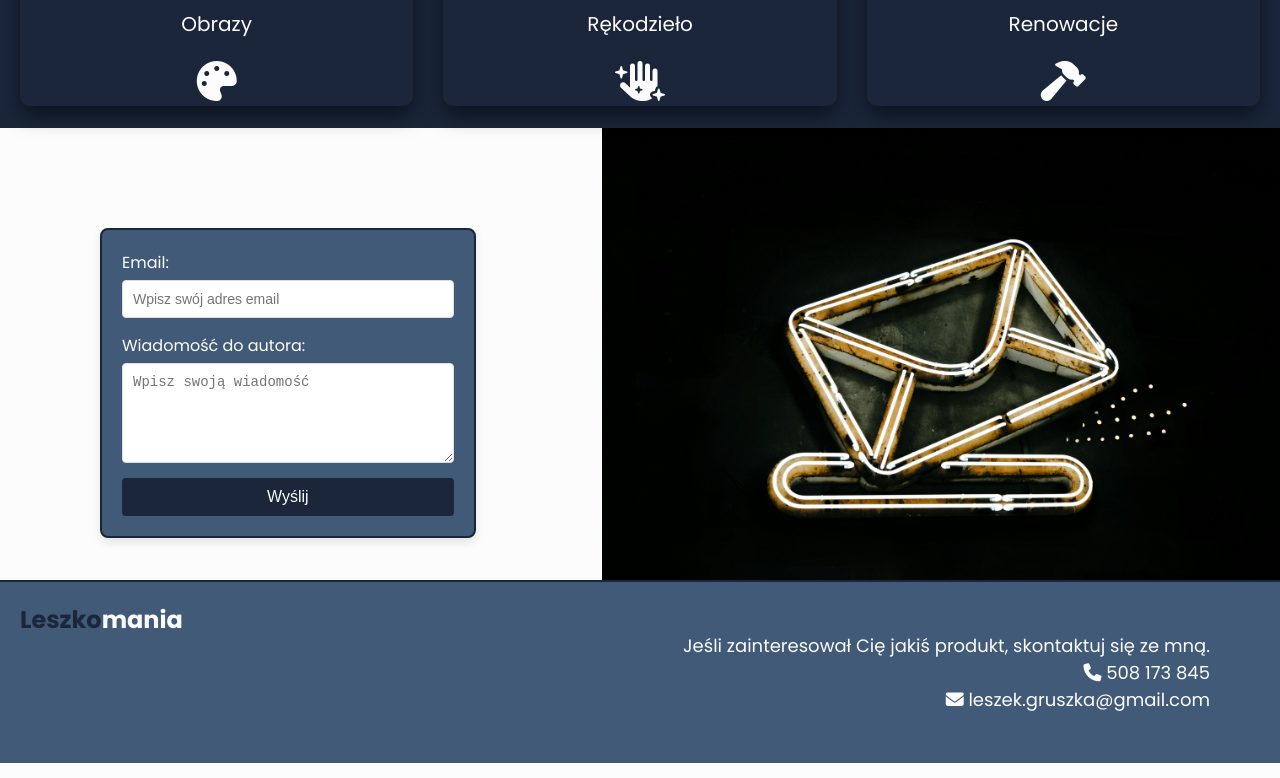
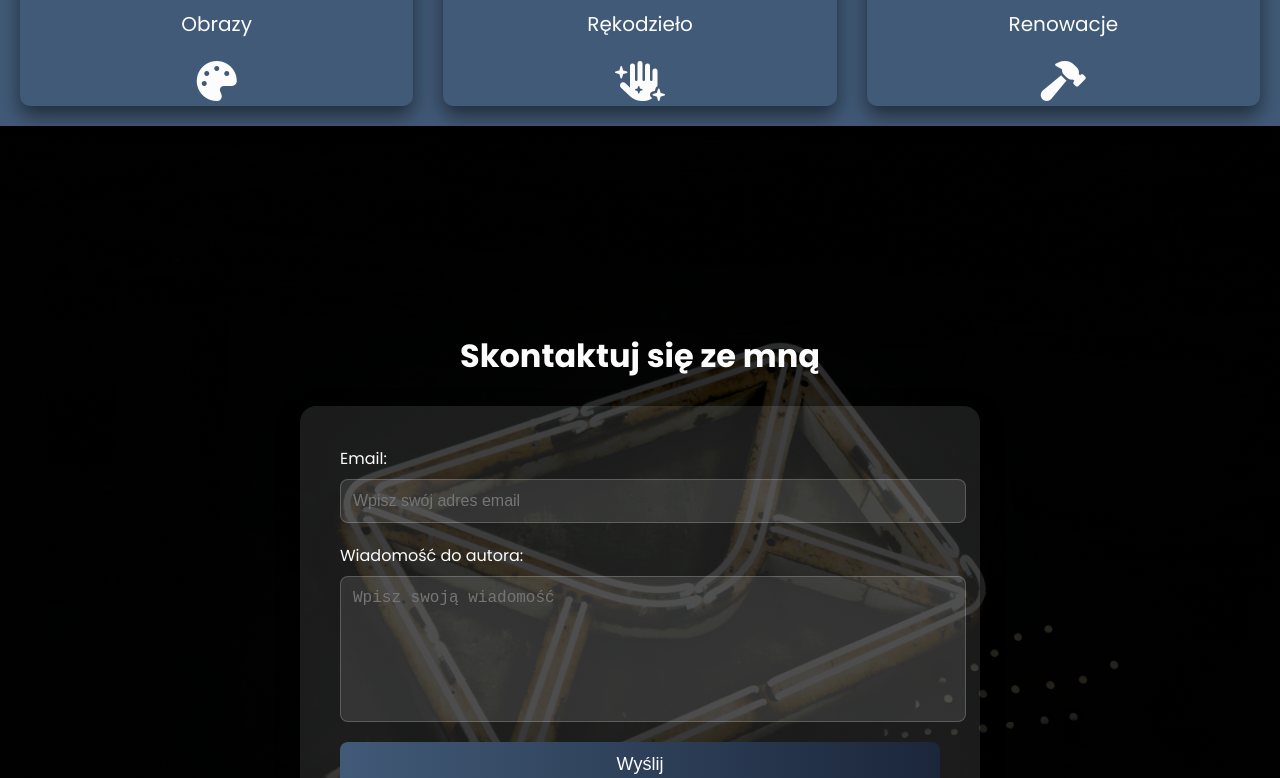
Before and after one commit to korneliagruszka/leszkomania, a React (Create React App) app: page / in a window 1280 px wide. Shown: the part 1340-2118 px from the top of the page. Built offline with nearby package versions, Linux system fonts and the light colour scheme.

Commit message:
Styles_corrections_tbc

```diff
--- a/src/components/Contact/contact.scss
+++ b/src/components/Contact/contact.scss
@@ -5,7 +5,6 @@
     justify-content: space-between;
     align-items: flex-start;
     padding: 20px;
-    border-top: 2px solid $color-dark-gray;
     background-color: $color-cadet-gray;
   }
 
--- a/src/components/Form/form.scss
+++ b/src/components/Form/form.scss
@@ -1,71 +1,84 @@
 @import '../../style/colors.scss';
 
-.form_image_container {
+.form_section {
   display: flex;
-  align-items: flex-start;
-  background-color: $color-white;
-  border-top: 2px solid $color-dark-gray;
+  flex-direction: column;
+  justify-content: center;
+  align-items: center;
+  min-height: 100vh;
+  background: linear-gradient(
+      rgba(0, 0, 0, 0.8),
+      rgba(0, 0, 0, 0.9)
+    ),
+    url('../../assets/pexels-maksgelatin-5605061.jpg') center/cover no-repeat;
+  padding: 40px 20px;
+  color: $color-white;
+}
+
+.form_header {
+  font-size: 32px;
+  color: $color-white;
 }
 
 .form_container {
-    margin-top: 100px;
-    margin-left: 100px;
-    margin-right: -90px;
-    padding: 20px;
-    width: 500px;
-    background-color: $color-cadet-gray;
-    border-radius: 8px;
-    box-shadow: 0 4px 8px rgba(0, 0, 0, 0.1);
-    border: 2px solid $color-dark-gray;
-  }
-
-  .form_image {
-    margin-left: 216px;
-    width: 53%;
+  width: 100%;
+  max-width: 600px;
+  background: rgba(255, 255, 255, 0.1);
+  border-radius: 16px;
+  box-shadow: 0 8px 24px rgba(0, 0, 0, 0.3);
+  padding: 40px;
 }
 
 .form_group {
-    margin-bottom: 15px;
+  margin-bottom: 20px;
 }
 
 .form_group label {
   display: block;
-    margin-bottom: 5px;
+  font-size: 16px;
   color: $color-white;
+  margin-bottom: 8px;
 }
 
 .form_input,
 .form_textarea {
   width: 100%;
-    padding: 10px;
-    border: 1px solid #ddd;
-    border-radius: 4px;
-    font-size: 14px;
-    box-sizing: border-box;
-  }
+  padding: 12px;
+  font-size: 16px;
+  border: 1px solid rgba(255, 255, 255, 0.2);
+  border-radius: 8px;
+  background: rgba(255, 255, 255, 0.1);
+  color: $color-white;
+  transition: all 0.3s ease;
 
-  .form_input:focus,
-  .form_textarea:focus {
+  &:focus {
     border-color: $color-white;
     outline: none;
+    box-shadow: 0 0 8px rgba(255, 255, 255, 0.3);
+  }
 }
 
 .form_textarea {
-    height: 100px;
-    resize: vertical;
+  height: 120px;
+  resize: none;
 }
 
 .form_submit_button {
   width: 100%;
-    padding: 10px;
-    background-color: $color-dark-gray;
+  padding: 12px 20px;
+  font-size: 18px;
   color: $color-white;
+  background: linear-gradient(to right, $color-cadet-gray, $color-dark-gray);
   border: none;
-    border-radius: 4px;
-    font-size: 16px;
+  border-radius: 8px;
   cursor: pointer;
+
+  &:hover {
+    transform: scale(1.02);
+    background: $color-dark-gray;
   }
 
-  .form_submit_button:hover {
-    background-color: $color-gray;
+  &:active {
+    transform: scale(0.98);
   }
+}
--- a/src/components/Form/form.tsx
+++ b/src/components/Form/form.tsx
@@ -1,6 +1,5 @@
 import './form.scss';
 import React, { FC, useState } from 'react';
-import myImage from '../../assets/pexels-maksgelatin-5605061.jpg';
 
 const Form: FC = () => {
   const [email, setEmail] = useState('');
@@ -10,7 +9,6 @@ const Form: FC = () => {
     e.preventDefault();
 
     try {
-      // Wysyłanie żądania POST do backendu
       const response = await fetch('http://localhost:5000/send-email', {
         method: 'POST',
         headers: {
@@ -33,7 +31,8 @@ const Form: FC = () => {
   };
 
   return (
-   <div className="form_image_container">
+    <div className="form_section">
+      <h2 className="form_header">Skontaktuj się ze mną</h2>
       <form onSubmit={handleSubmit} className="form_container">
         <div className="form_group">
           <label htmlFor="email">Email:</label>
@@ -43,8 +42,8 @@ const Form: FC = () => {
             name="email"
             value={email}
             onChange={(e) => setEmail(e.target.value)}
+            className="form_input"
             placeholder="Wpisz swój adres email"
-          className="form_input"
             required
           />
         </div>
@@ -55,8 +54,8 @@ const Form: FC = () => {
             name="message"
             value={message}
             onChange={(e) => setMessage(e.target.value)}
+            className="form_textarea"
             placeholder="Wpisz swoją wiadomość"
-          className="form_textarea"
             required
           />
         </div>
@@ -64,7 +63,6 @@ const Form: FC = () => {
           Wyślij
         </button>
       </form>
-    <img src={myImage} alt="Description" className="form_image" />
     </div>
   );
 };
--- a/src/components/Products/products.scss
+++ b/src/components/Products/products.scss
@@ -4,7 +4,7 @@
     margin: 50px 0;
     text-align: center;
     font-size: 36px;
-    color: $color-dark-gray;
+    color: $color-cadet-gray;
     letter-spacing: 2px;
 
     &::after {
@@ -12,7 +12,7 @@
       display: block;
       width: 100px;
       height: 4px;
-      background-color: $color-dark-gray;
+      background-color: $color-cadet-gray;
       margin: 10px auto 0;
       border-radius: 2px;
     }
@@ -22,7 +22,7 @@
     display: flex;
     gap: 30px;
     padding: 20px;
-    background-color: $color-dark-gray;
+    background-color: $color-cadet-gray;
   }
 
 
@@ -77,7 +77,7 @@
       transition: color 0.3s ease;
 
       &:hover {
-        color: $color-cadet-gray;
+        color: $color-dark-gray;
       }
     }
   }
```
Lines whose indentation alone changed are shown as unchanged.
